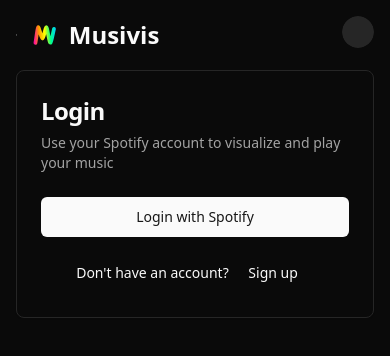
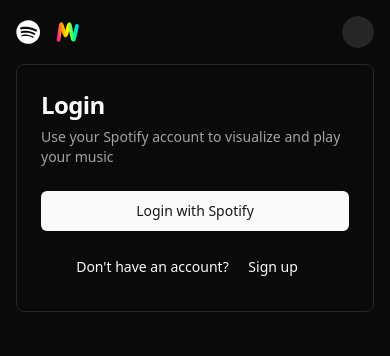
Before and after one commit to JobSavelsberg/musivis, a React (Vite) app in the folder musivis-webclient/: page /login in a window 390 px wide. Shown: the top 356 px of the page. Built offline with nearby package versions, Linux system fonts and the light colour scheme; no server answers.

Commit message:
Make header more responsive

```diff
--- a/musivis-webclient/src/app.tsx
+++ b/musivis-webclient/src/app.tsx
@@ -6,6 +6,7 @@
 import { AuthContext } from "./components/auth-provider";
 import { Input } from "./components/ui/input";
 import { useDebounce } from "./hooks/useDebounce";
+import { useWindowSize } from "./hooks/useWindowSize";
 import { SpotifyRepository } from "./services/spotify/spotifyRepository";
 import { PlayableTrack } from "./services/spotify/spotifyDTOs";
 import { useSpotifyTracksStore } from "./stores/spotifyTracksStore";
@@ -31,6 +32,7 @@
     const [search, setSearch] = useState("");
     const { setTracks, setIsSearching } = useSpotifyTracksStore();
     const debouncedSearch = useDebounce(search, 150);
+    const { width } = useWindowSize();
 
     useEffect(() => {
         const backendUrl = import.meta.env.VITE_MUSIVIS_BACKEND_URL as string;
@@ -52,8 +54,11 @@
 
     return (
         <div className="flex flex-col h-screen px-4 pt-4 pb-2">
-            <header className="grid grid-cols-3 items-center">
-                <div className="grow flex items-center gap-4">
+            <header className="flex items-center gap-4">
+                {/* Left side container */}
+                <div className="flex items-center gap-4 justify-start flex-shrink-0">
+                    {/* Spotify Logo - fixed size, won't shrink */}
+                    <div className="flex-shrink-0">
                         <a
                             href="https://open.spotify.com"
                             target="_blank"
@@ -71,23 +76,32 @@
                                 className="h-6 hidden dark:block"
                             />
                         </a>
+                    </div>
+                    {/* Musivis Logo - Musivis text can hide on small screens */}
                     <Link
                         to="/"
-                        className="font-bold text-2xl flex items-center gap-3"
+                        className="flex-shrink-0 font-bold text-2xl flex items-center gap-3"
                     >
                         <img
                             src={MusivisIcon}
                             alt="Musivis Logo"
-                            className="h-6"
+                            className="h-6 flex-shrink-0"
                         />
-                        Musivis
+                        <span className="hidden md:inline">Musivis</span>
                     </Link>
                 </div>
-                <div className="z-10">
+
+                {/* Search Bar - centered in the middle column, show different versions based on screen size*/}
+                <div className="z-10 w-full flex-grow flex justify-center">
                     {isLoggedIn && (
-                        <div className="relative">
+                        <div className="relative w-full max-w-xl mx-auto">
                             <Input
-                                placeholder="What music do you want to visualize?"
+                                placeholder={
+                                    width < 450
+                                        ? "Search music..."
+                                        : "What music do you want to visualize?"
+                                }
+                                className="pl-10 w-full"
                                 onChange={(event) =>
                                     setSearch(event.target.value)
                                 }
@@ -96,7 +110,6 @@
                                 onBlur={() =>
                                     setTimeout(() => setIsSearching(false), 100)
                                 }
-                                className="pl-10"
                             />
                             <div className="absolute inset-y-0 left-0 flex items-center pl-3 pointer-events-none">
                                 <SearchIcon className="w-5 h-5 text-gray-400" />
@@ -104,7 +117,13 @@
                         </div>
                     )}
                 </div>
-                <div className="justify-self-end">
+
+                {/* Invisible spacer div to balance the layout */}
+                <div className="hidden lg:inline invisible w-48"></div>
+
+                {/* Right side container */}
+                <div className="flex justify-end">
+                    {/* Profile - fixed position on the right */}
                     <Profile user={user} onLogOut={logout} />
                 </div>
             </header>
--- /dev/null
+++ b/musivis-webclient/src/hooks/useWindowSize.ts
@@ -0,0 +1,33 @@
+import { useState, useEffect } from "react";
+
+interface WindowSize {
+    width: number;
+    height: number;
+}
+
+export function useWindowSize(): WindowSize {
+    const [windowSize, setWindowSize] = useState<WindowSize>({
+        width: window.innerWidth,
+        height: window.innerHeight,
+    });
+
+    useEffect(() => {
+        const handleResize = () => {
+            setWindowSize({
+                width: window.innerWidth,
+                height: window.innerHeight,
+            });
+        };
+
+        // Add event listener
+        window.addEventListener("resize", handleResize);
+
+        // Call handler right away so state gets updated with initial window size
+        handleResize();
+
+        // Remove event listener on cleanup
+        return () => window.removeEventListener("resize", handleResize);
+    }, []); // Empty array ensures that effect is only run on mount and unmount
+
+    return windowSize;
+}
```
Lines whose indentation alone changed are shown as unchanged.
